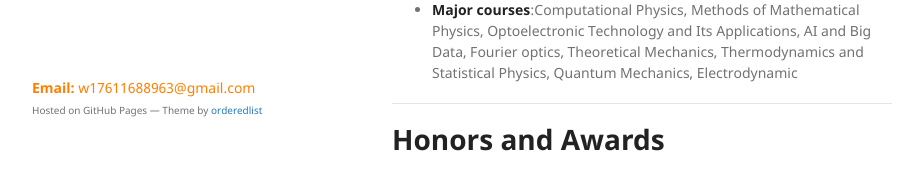
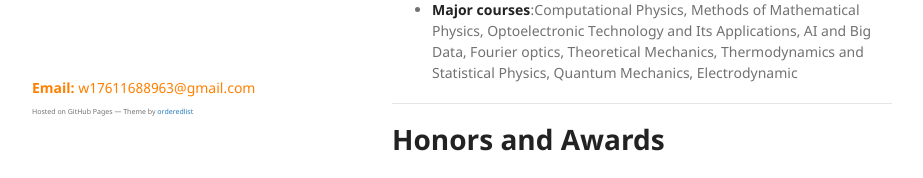
Before and after one commit to alephmembeth/alephmembeth.github.io, a Jekyll site: the page built from index.md, in a window 1280 px wide and 900 px high, scrolled down 557 px. Shown: the part 711-889 px from the top of the window, without its empty margins (178-1101 px from the left). Built offline with Jekyll 4.4.1, drawn with Linux system fonts in a browser that asks for light colours; the repository's description, which GitHub fills in, is left out.

Commit message:
Update default.html

```diff
--- a/_layouts/default.html
+++ b/_layouts/default.html
@@ -57,7 +57,7 @@
         <p>
           <span style="color: #FF8000;"><b>Email:</b> w17611688963@gmail.com</span>
           <br>
-          <span style="font-size: 10px; display: inline;">Hosted on GitHub Pages &mdash; Theme by <a href="https://github.com/orderedlist">orderedlist</a></span>
+          <span style="font-size: 7px; display: inline;">Hosted on GitHub Pages &mdash; Theme by <a href="https://github.com/orderedlist">orderedlist</a></span>
         </p>
 
 
```
